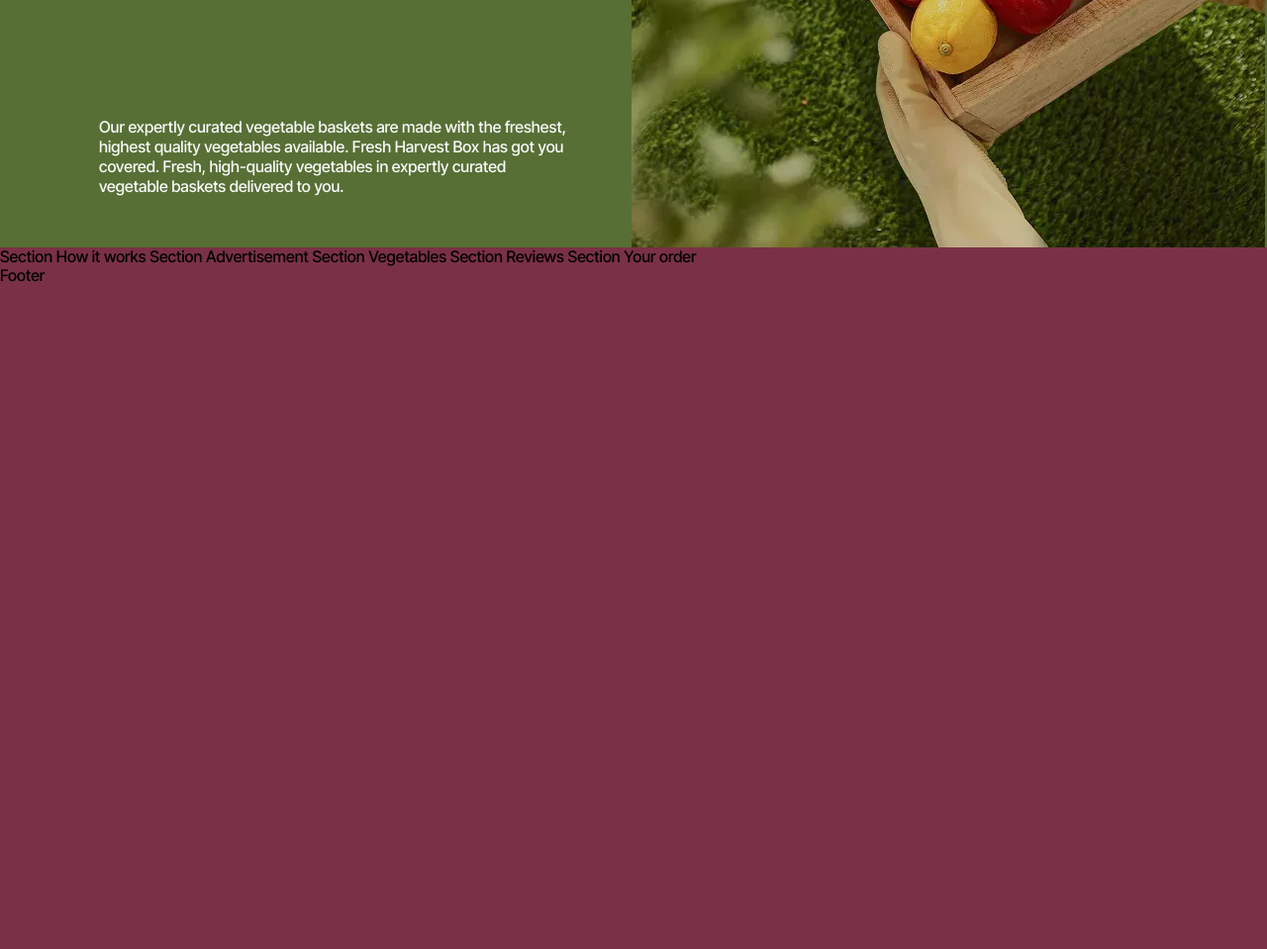
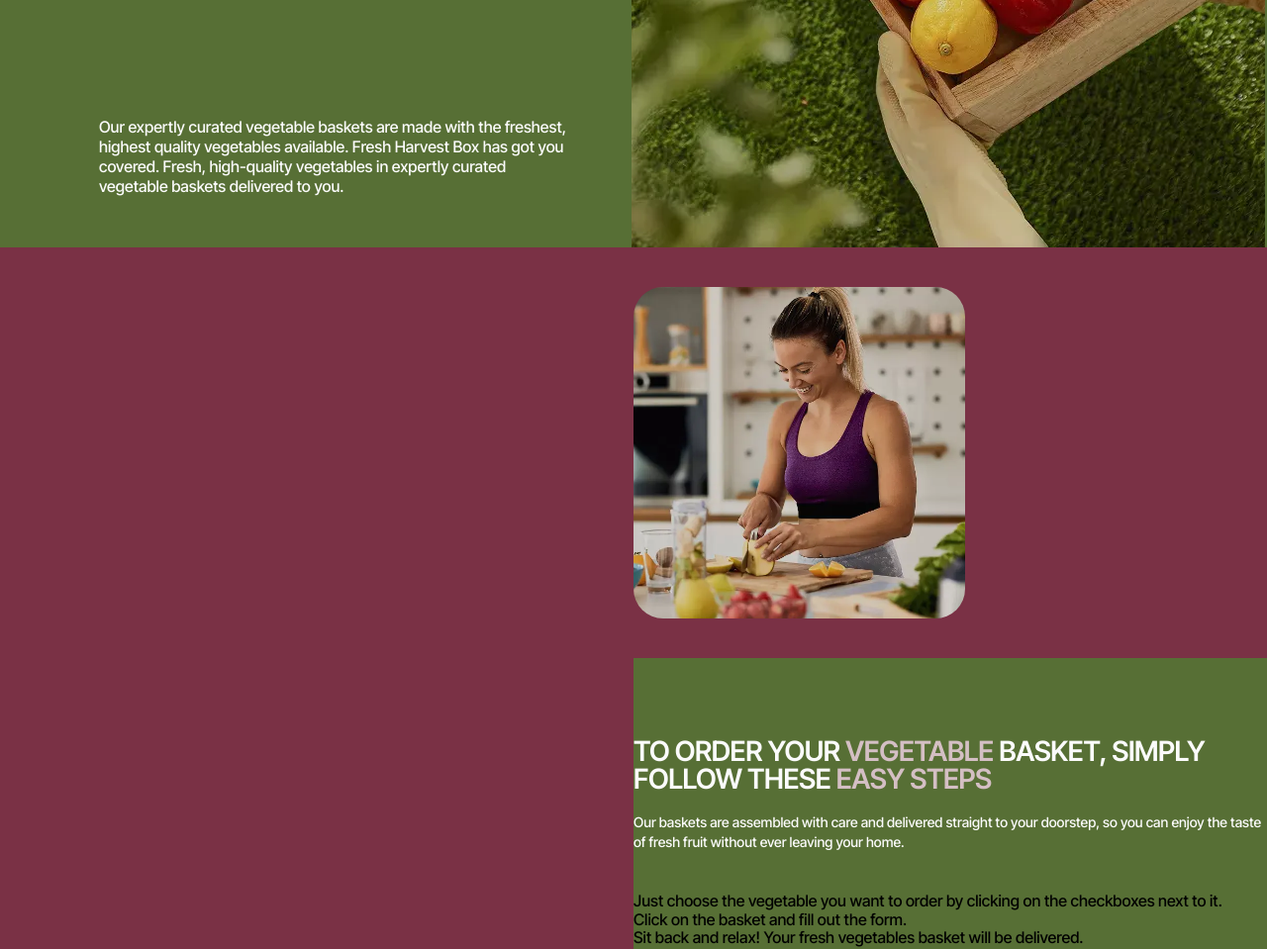
Before and after one commit to Tetiana-Nuraddinova/green-harvest, a website built with Vite: page src/index.html in a window 1280 px wide. Shown: the part 564-1523 px from the top of the page at 99% size. Before the commit the page ends 852 px from the top, so only its background shows below. Built offline with nearby package versions, Linux system fonts and the light colour scheme.

Commit message:
add how it works 1st

```diff
--- a/src/css/howitworks.css
+++ b/src/css/howitworks.css
@@ -1 +1,40 @@
-.howitworks{}
+.how-it-works {
+  padding: 40px 0;
+}
+
+.woman-hiw {
+  /* height: 452px; */
+  border-radius: 30px;
+  margin-bottom: 40px;
+}
+
+.content-hiw {
+  padding-top: 80px;
+  padding-bottom: 80px;
+  background-color: #576f35;
+}
+
+.title-hiw {
+  color: #fbfbfb;
+  font-size: 28px;
+  font-weight: 600;
+  line-height: 1;
+  letter-spacing: -0.015em;
+  text-align: left;
+  text-transform: uppercase;
+  margin-bottom: 20px;
+}
+
+.grey {
+  color: #d4bfc4;
+}
+
+.text-hiw {
+  color: #fbfbfb;
+  font-size: 14px;
+  font-weight: 500;
+  line-height: 1.43;
+  letter-spacing: 0em;
+  text-align: left;
+  margin-bottom: 40px;
+}
--- a/src/partials/howitworks.html
+++ b/src/partials/howitworks.html
@@ -1 +1,36 @@
-Section How it works
+<section class="how-it-works">
+  <div class="container img-hiw">
+    <img
+      class="woman-hiw"
+      srcset="
+        ../img/howitworks/woman-tab.webp    1x,
+        ../img/howitworks/woman-tab@2x.webp 2x
+      "
+      src="../img/howitworks/woman-tab.webp"
+      alt="woman-veget"
+      width="335"
+      height="452"
+    />
+  </div>
+  <div class="container content-hiw">
+    <h2 class="title-hiw">
+      To order your <span class="grey">vegetable</span> basket, simply follow
+      these <span class="grey">easy steps</span>
+    </h2>
+    <p class="text-hiw">
+      Our baskets are assembled with care and delivered straight to your
+      doorstep, so you can enjoy the taste of fresh fruit without ever leaving
+      your home.
+    </p>
+    <ol class="steps-hiw">
+      <li class="items-hiw">
+        Just choose the vegetable you want to order by clicking on the
+        checkboxes next to it.
+      </li>
+      <li class="items-hiw">Click on the basket and fill out the form.</li>
+      <li class="items-hiw">
+        Sit back and relax! Your fresh vegetables basket will be delivered.
+      </li>
+    </ol>
+  </div>
+</section>
```
